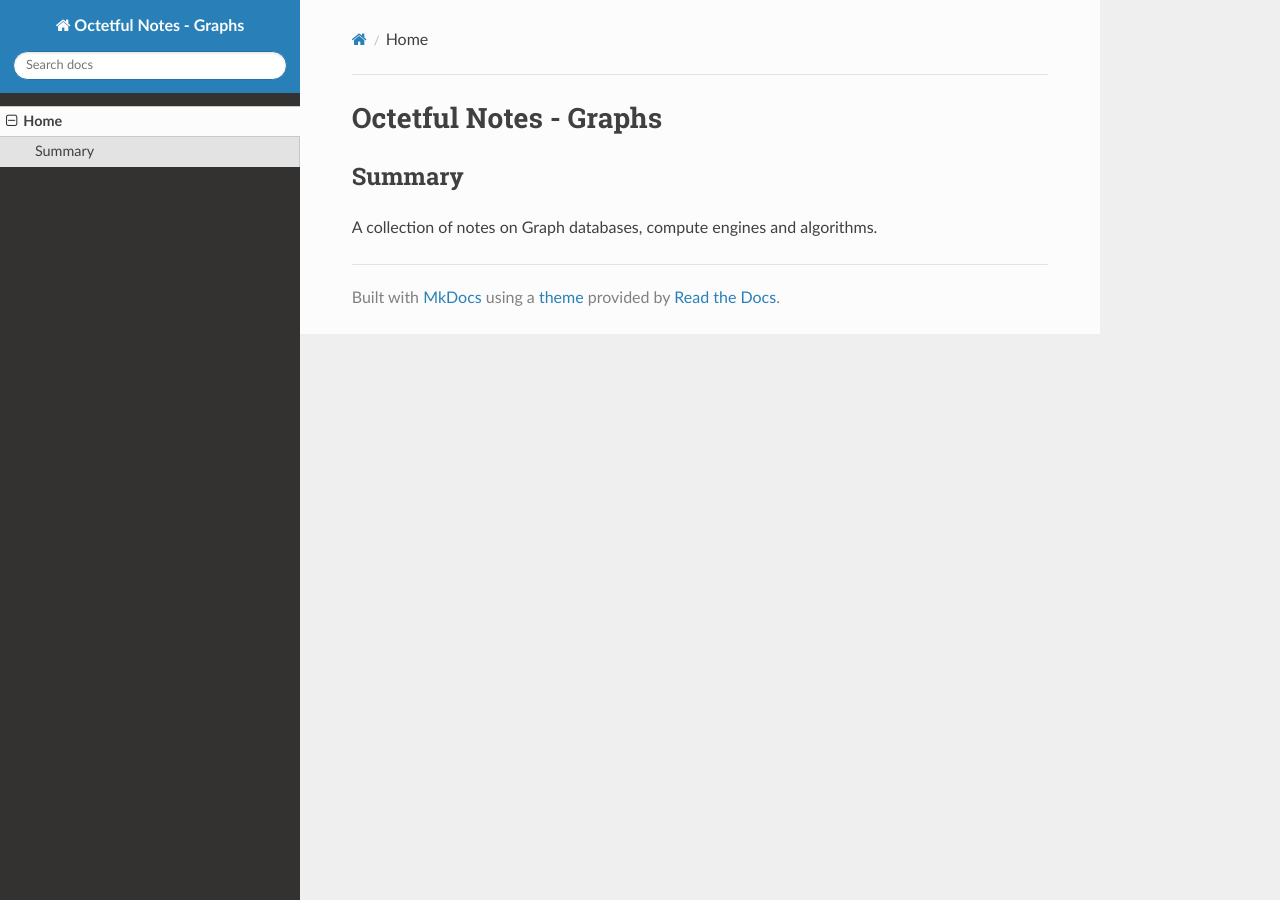
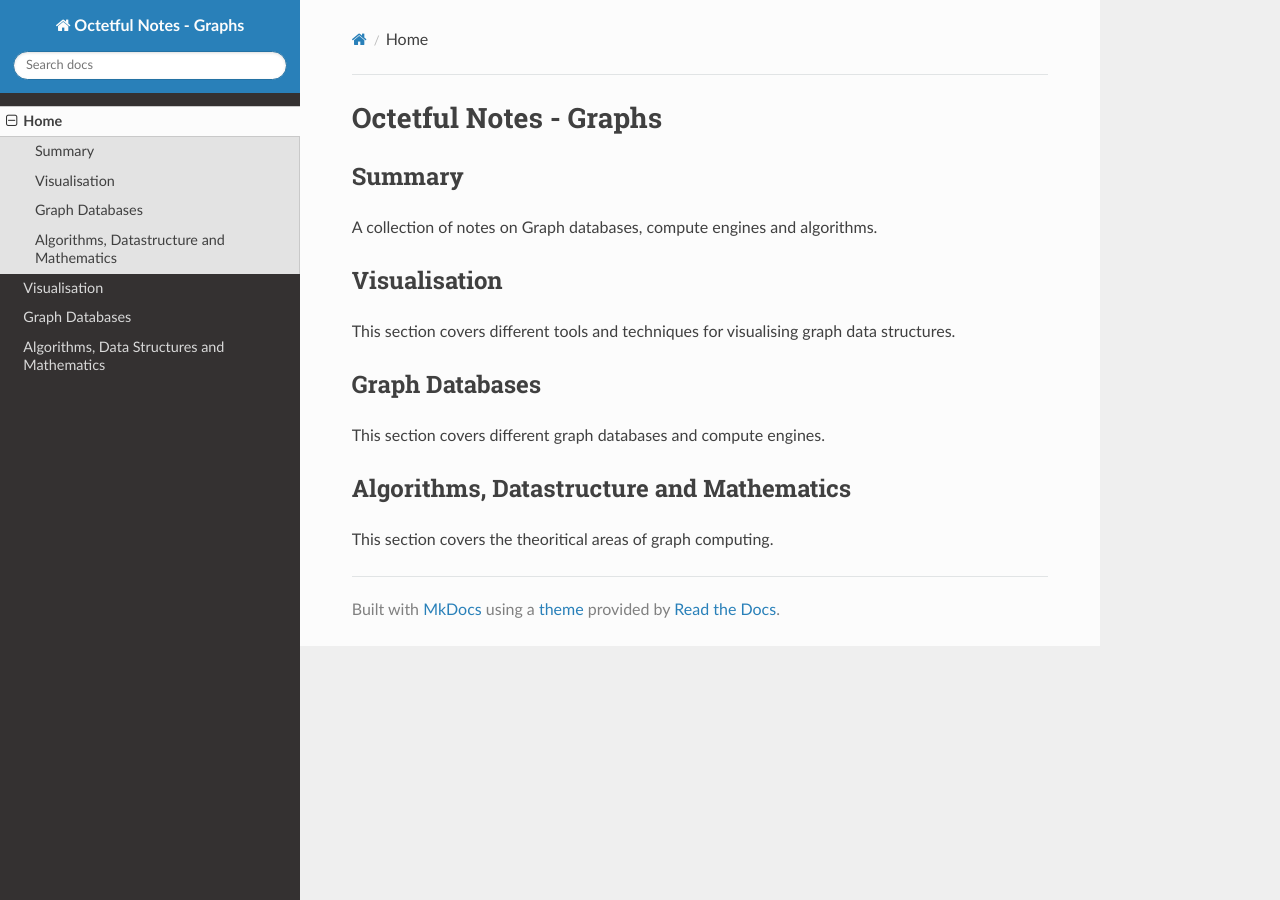
Before and after one commit to octetful-notes/on-graphs, an MkDocs documentation site: the page built from docs/index.md, in a window 1280 px wide. Built offline with MkDocs 1.6.1, drawn with Linux system fonts in a browser that asks for light colours; nearby versions of some CDN libraries.

Commit message:
Add notes structure

```diff
--- a/docs/index.md
+++ b/docs/index.md
@@ -2,3 +2,13 @@
 
 ## Summary
 A collection of notes on Graph databases, compute engines and algorithms.
+
+
+## Visualisation
+This section covers different tools and techniques for visualising graph data structures.
+
+## Graph Databases
+This section covers different graph databases and compute engines.
+
+## Algorithms, Datastructure and Mathematics
+This section covers the theoritical areas of graph computing.
--- a/mkdocs.yml
+++ b/mkdocs.yml
@@ -1,4 +1,7 @@
 site_name: Octetful Notes - Graphs
 nav:
   - Home: index.md
+  - Visualisation: visualisation/index.md
+  - Graph Databases: graphdb/index.md
+  - Algorithms, Data Structures and Mathematics: graphtheory/index.md
 theme: readthedocs
```
